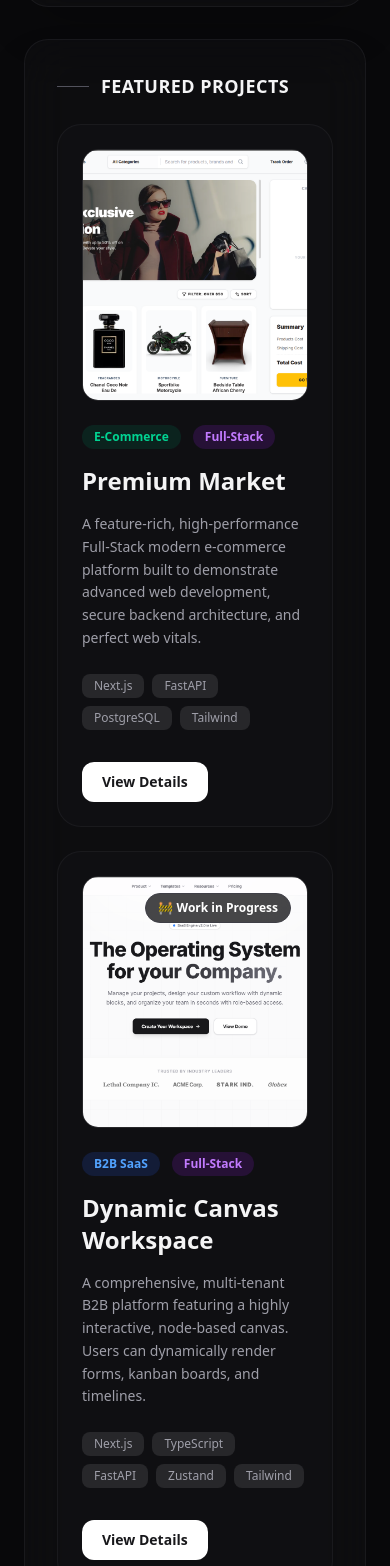
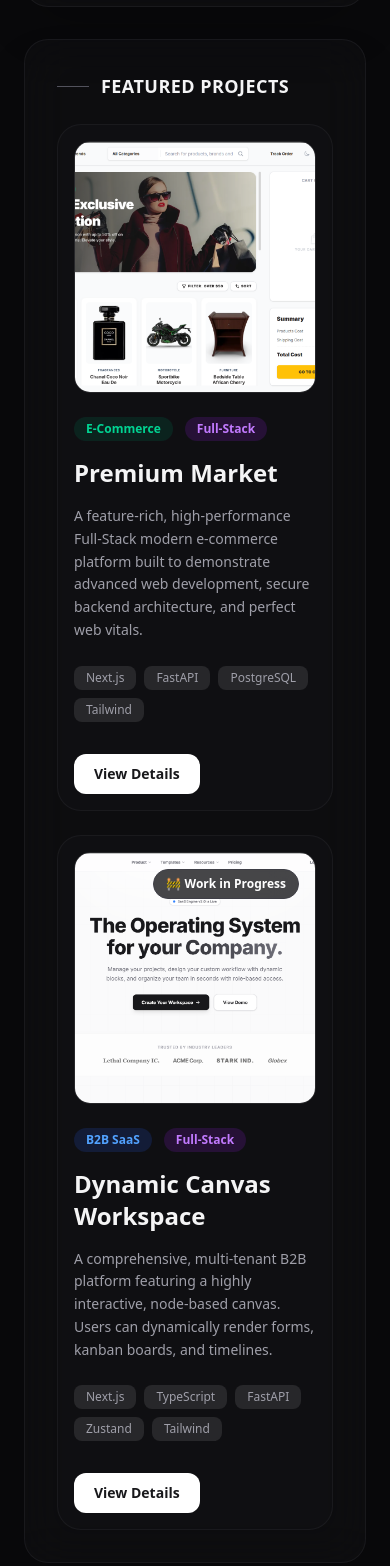
Before and after one commit to BerkeKaracan/My-WebSite, a Next.js app: page / in a window 390 px wide. Shown: the part 1542-3108 px from the top of the page. Built offline with nearby package versions, Linux system fonts and the light colour scheme.

Commit message:
feat(style): set the padding a lower number on featured projects

```diff
--- a/src/app/page.tsx
+++ b/src/app/page.tsx
@@ -246,7 +246,8 @@ export default function Home() {
             </h3>
 
             <div className="flex flex-col gap-6">
-              <div className="flex flex-col xl:flex-row gap-6 items-center bg-zinc-100 dark:bg-zinc-900/30 p-6 rounded-3xl border border-zinc-200 dark:border-zinc-800/50 transition-all hover:shadow-xl group">
+              {/* Project 1: E-Commerce */}
+              <div className="flex flex-col xl:flex-row gap-6 items-center bg-zinc-100 dark:bg-zinc-900/30 p-4 md:p-6 rounded-3xl border border-zinc-200 dark:border-zinc-800/50 transition-all hover:shadow-xl group">
                 <div className="w-full xl:w-1/2 rounded-2xl overflow-hidden relative border border-zinc-200 dark:border-zinc-800">
                   <Image
                     src="/ecommerce-mockup.png"
@@ -303,7 +304,7 @@ export default function Home() {
               </div>
 
               {/* Project 2: B2B SaaS */}
-              <div className="flex flex-col xl:flex-row gap-6 items-center bg-zinc-100 dark:bg-zinc-900/30 p-6 rounded-3xl border border-zinc-200 dark:border-zinc-800/50 transition-all hover:shadow-xl group">
+              <div className="flex flex-col xl:flex-row gap-6 items-center bg-zinc-100 dark:bg-zinc-900/30 p-4 md:p-6 rounded-3xl border border-zinc-200 dark:border-zinc-800/50 transition-all hover:shadow-xl group">
                 <div className="w-full xl:w-1/2 rounded-2xl overflow-hidden relative border border-zinc-200 dark:border-zinc-800">
                   <Image
                     src="/b2b-saas-preview.png"
```
